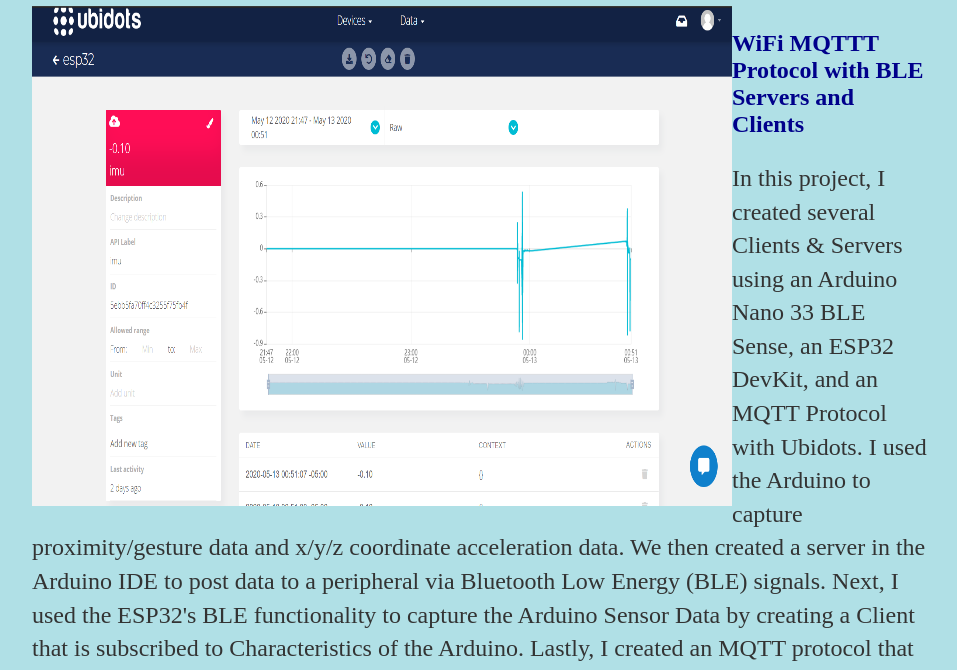
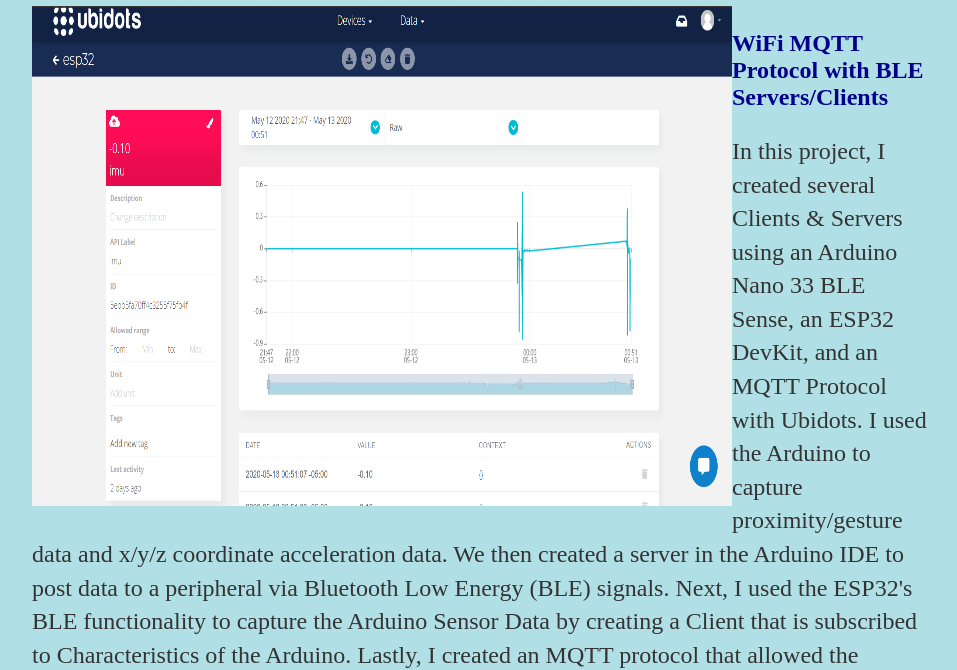
Before and after one commit to jonathanrgoh/jonathanrgoh.github.io, a Jekyll site: the page built from projects/Embedded_Projects/index.html, in a window 1280 px wide and 900 px high, scrolled down 649 px, cut to the strip 230-900 px from the top of the window. Shown: the whole strip, without its empty margins (160-1117 px from the left). Built offline with Jekyll 4.4.1, drawn with Linux system fonts in a browser that asks for light colours.

Commit message:
Update index.html

```diff
--- a/projects/Embedded_Projects/index.html
+++ b/projects/Embedded_Projects/index.html
@@ -9,7 +9,7 @@
 	<br><br><br>
 
 		<p><img src="https://media2.giphy.com/media/Reyx4TKkSvwNUVoKsl/giphy.gif" style="width:700px;height:600px;" alt="NachenBlaster gif"><img src="\images\home\ubidotsStuff.PNG" style="float:left;width:700px;height:500px;" alt="ubidots"></p>
-		<h2 style="color:darkblue;">WiFi MQTTT Protocol with BLE Servers and Clients </h2>
+		<h2 style="color:darkblue;">WiFi MQTT Protocol with BLE Servers/Clients </h2>
 		<p>In this project, I created several Clients & Servers using an Arduino Nano 33 BLE Sense, an ESP32 DevKit, and an MQTT Protocol with Ubidots. I used the Arduino to capture proximity/gesture data and x/y/z coordinate acceleration data. We then created a server in the Arduino IDE to post data to a peripheral via Bluetooth Low Energy (BLE) signals. Next, I used the ESP32's BLE functionality to capture the Arduino Sensor Data by creating a Client that is subscribed to Characteristics of the Arduino. Lastly, I created an MQTT protocol that allowed the ESP32 to transmit data via WiFi to a Ubidots Client webpage. The ultimate goal of this project was to become familiar with BLE and MQTT data transmission, and to capture real-time sensor data from a remote location.<a href="https://github.com/jonathanrgoh/Embedded-Systems-Projects/tree/master/UbidotsClientServer_Project" style="color:red;"> Link.</a></p>
 		<br><br><br>
 
```
